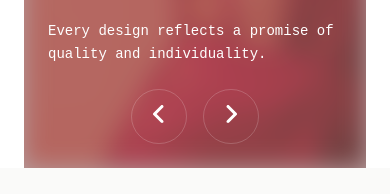
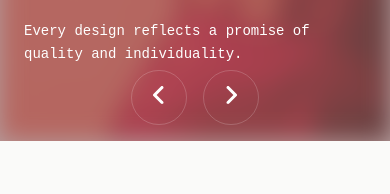
Before and after one commit to DeepayuNinama/Shudevyam, a React (Vite) app in the folder shudevyam/: page /testimonials in a window 390 px wide. Shown: the part 958-1152 px from the top of the page. Built offline with nearby package versions, Linux system fonts and the light colour scheme; a web font is replaced by a local one.

Commit message:
Testimonials page fixed

```diff
--- a/shudevyam/src/pages/Testimonials.jsx
+++ b/shudevyam/src/pages/Testimonials.jsx
@@ -54,7 +54,7 @@ export default function Testimonials() {
         </p>
       </section>
 
-      <section className='relative mt-16 sm:mt-24 lg:mt-28 mx-6 sm:mx-10 lg:mx-20'>
+      <section className='relative mt-16 sm:mt-24 lg:mt-28 mx-0 sm:mx-10 lg:mx-20'>
 
         {/* BACKGROUND IMAGE - Dynamic based on current slide */}
         {/* AnimatePresence allows the exiting image to fade out while new one fades in */}
@@ -73,7 +73,7 @@ export default function Testimonials() {
         </div>
 
         {/* CONTENT CONTAINER */}
-        <div className='bg-red-950/40 p-6 sm:p-10 lg:p-16'>
+        <div className='bg-red-950/40 p-6 sm:p-10 lg:p-16 h-[80vh] overflow-hidden relative pb-40'>
 
             {/* 3. ANIMATION: Wrap content in AnimatePresence + motion.div */}
             <AnimatePresence mode="wait">
@@ -122,7 +122,7 @@ export default function Testimonials() {
             </AnimatePresence>
 
             {/* NAVIGATION BUTTONS (Placed outside animation wrapper to stay stable) */}
-            <div className='flex justify-center lg:justify-end gap-4 sm:gap-5 mt-6 lg:-mt-16 relative z-0'>
+            <div className='absolute bottom-4 left-1/2 -translate-x-1/2 flex gap-4 sm:gap-5 z-10'>
                 <button
                   onClick={handlePrev}
                   className='p-3 sm:p-4 border rounded-full border-[#ffffff2f] hover:bg-[#ffffff2f] transition-all text-white'
```
